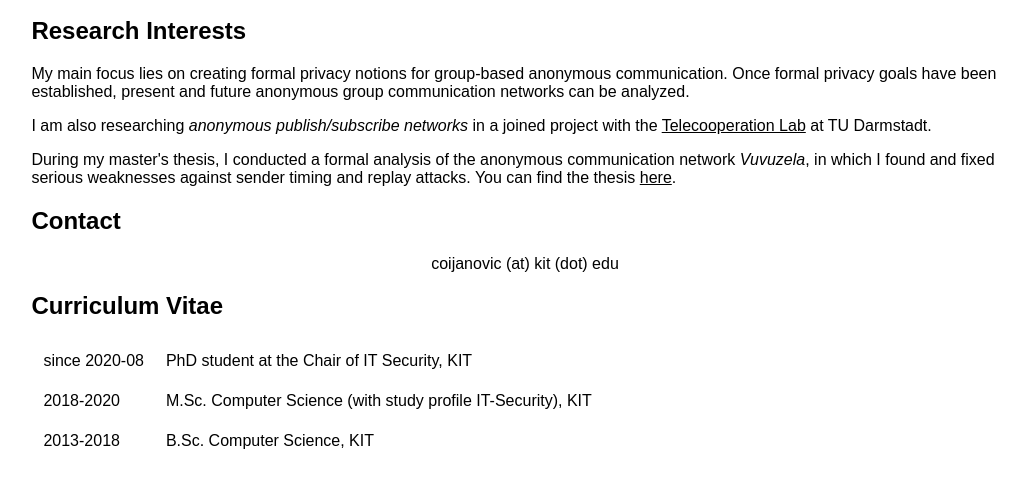
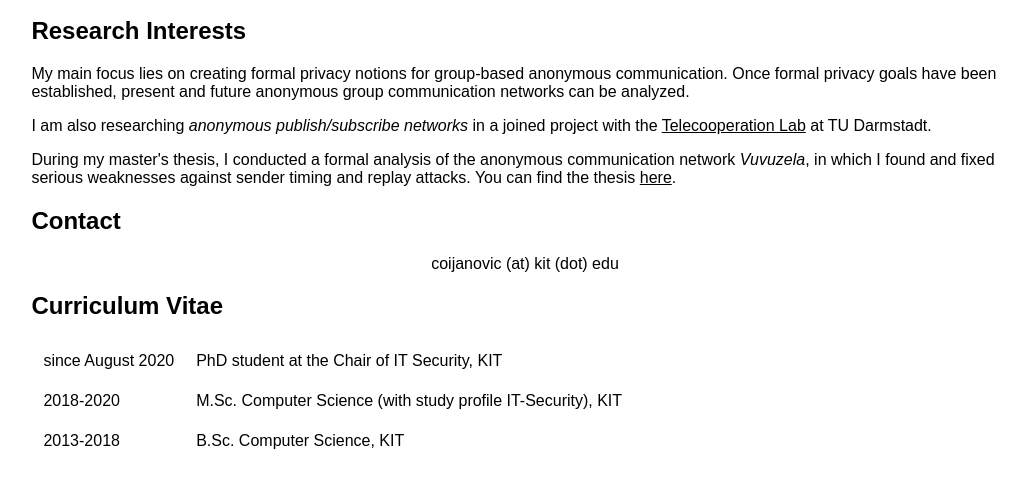
Before and after one commit to coijanovic/coijanovic.github.io, a plain HTML site: page index.html in a window 1280 px wide. Shown: the part 124-612 px from the top of the page, without its empty margins (115-1142 px from the left). Drawn offline with Linux system fonts and the light colour scheme.

Commit message:
changed date format

```diff
--- a/index.html
+++ b/index.html
@@ -35,7 +35,7 @@
     <h2>Curriculum Vitae</h2>
     <table>
         <tr>
-            <td>since 2020-08</td>
+            <td>since August 2020</td>
             <td>PhD student at the Chair of IT Security, KIT</td>
         </tr>
         <tr>
```
